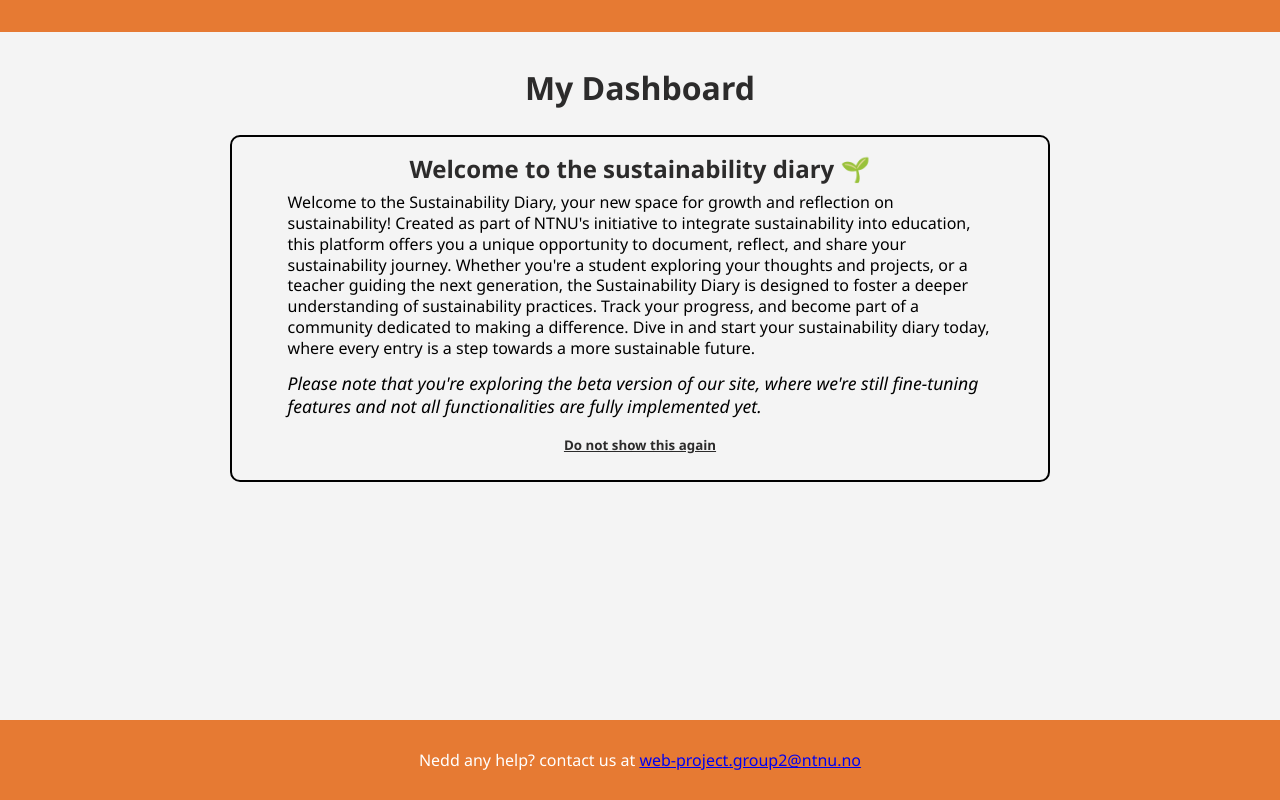
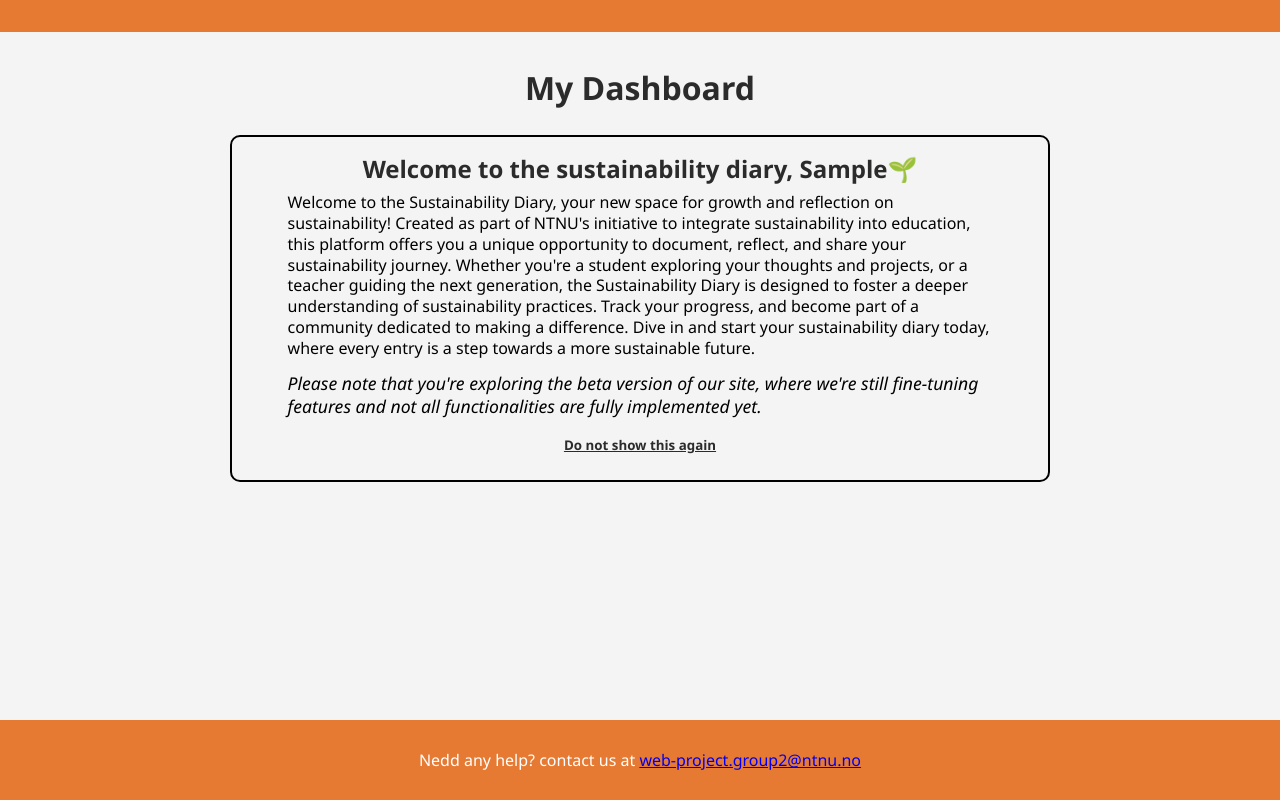
Before and after one commit to AndrChr0/Web-Prosjekt-Gruppe-2, a React (Vite) app in the folder front-end/: page /student_dashboard in a window 1280 px wide. Built offline with nearby package versions, Linux system fonts and the light colour scheme; no server answers; sample sign-in values are in the browser's storage.

Commit message:
welcome page includes first name

```diff
--- a/front-end/src/components/HomeWelcomeCard/HomeWelcomeCard.jsx
+++ b/front-end/src/components/HomeWelcomeCard/HomeWelcomeCard.jsx
@@ -1,22 +1,24 @@
+import React from "react";
+import { useAuth } from "../context/AuthContext"; // Import your authentication context
+
 import "./HomeWelcomeCard.css";
-// Simple card that welcomes users to the site and explains its purpose
 
 function HomeWelcomeCard() {
+  const { currentUser } = useAuth(); // Access the current user data from your authentication context
 
   const showWelcomeCard = localStorage.getItem('showWelcomeCard');
 
-if(showWelcomeCard === 'false'){
+  if (showWelcomeCard === 'false') {
     return null;
   }
 
-function doNotShow(){
+  function doNotShow() {
     localStorage.setItem('showWelcomeCard', false);
   }
 
   return (
     <div className="card-container">
-
-      <h2 className="home-card-header">Welcome to the sustainability diary &#127793;</h2>
+      <h2 className="home-card-header">Welcome to the sustainability diary, {currentUser && `${currentUser.firstName}🌱`}</h2>
       <p className="home-card-text">
         Welcome to the Sustainability Diary, your new space for growth and
         reflection on sustainability! Created as part of NTNU's initiative to
@@ -28,19 +30,18 @@ function doNotShow(){
         Track your progress, and become part of a community dedicated to making
         a difference. Dive in and start your sustainability diary today, where
         every entry is a step towards a more sustainable future.
-
       </p>
       <i>
         Please note that you're exploring the beta version of our site, where
         we're still fine-tuning features and not all functionalities are fully
         implemented yet.
       </i>
-        <button className="remove-text-button" onClick={()=>{
-            doNotShow()
+      <button className="remove-text-button" onClick={() => {
+        doNotShow();
         document.querySelector('.card-container').style.display = 'none';
       }}>Do not show this again</button>
     </div>
   );
 }
 
-export default HomeWelcomeCard
+export default HomeWelcomeCard;
```
Lines whose indentation alone changed are shown as unchanged.
